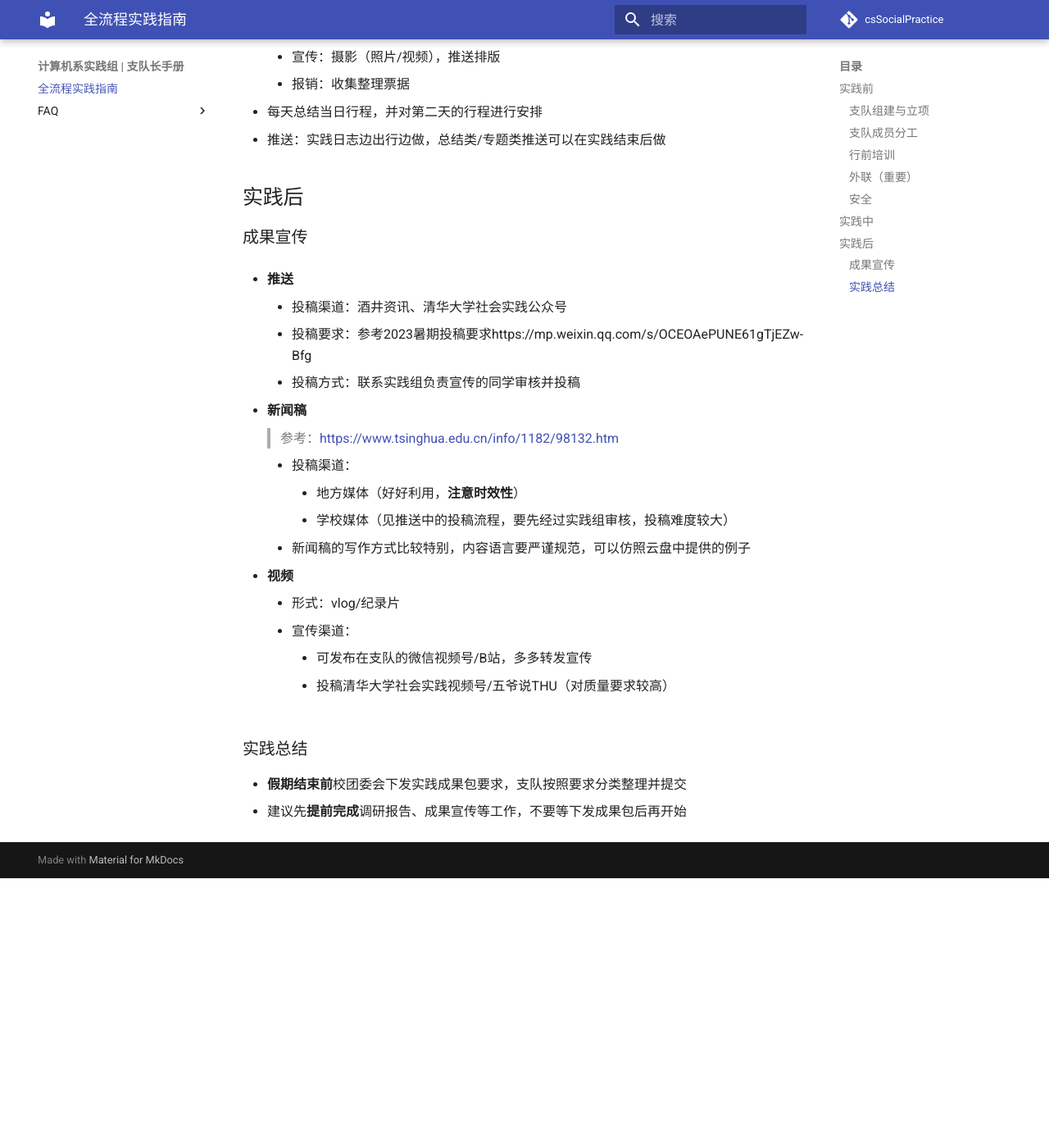
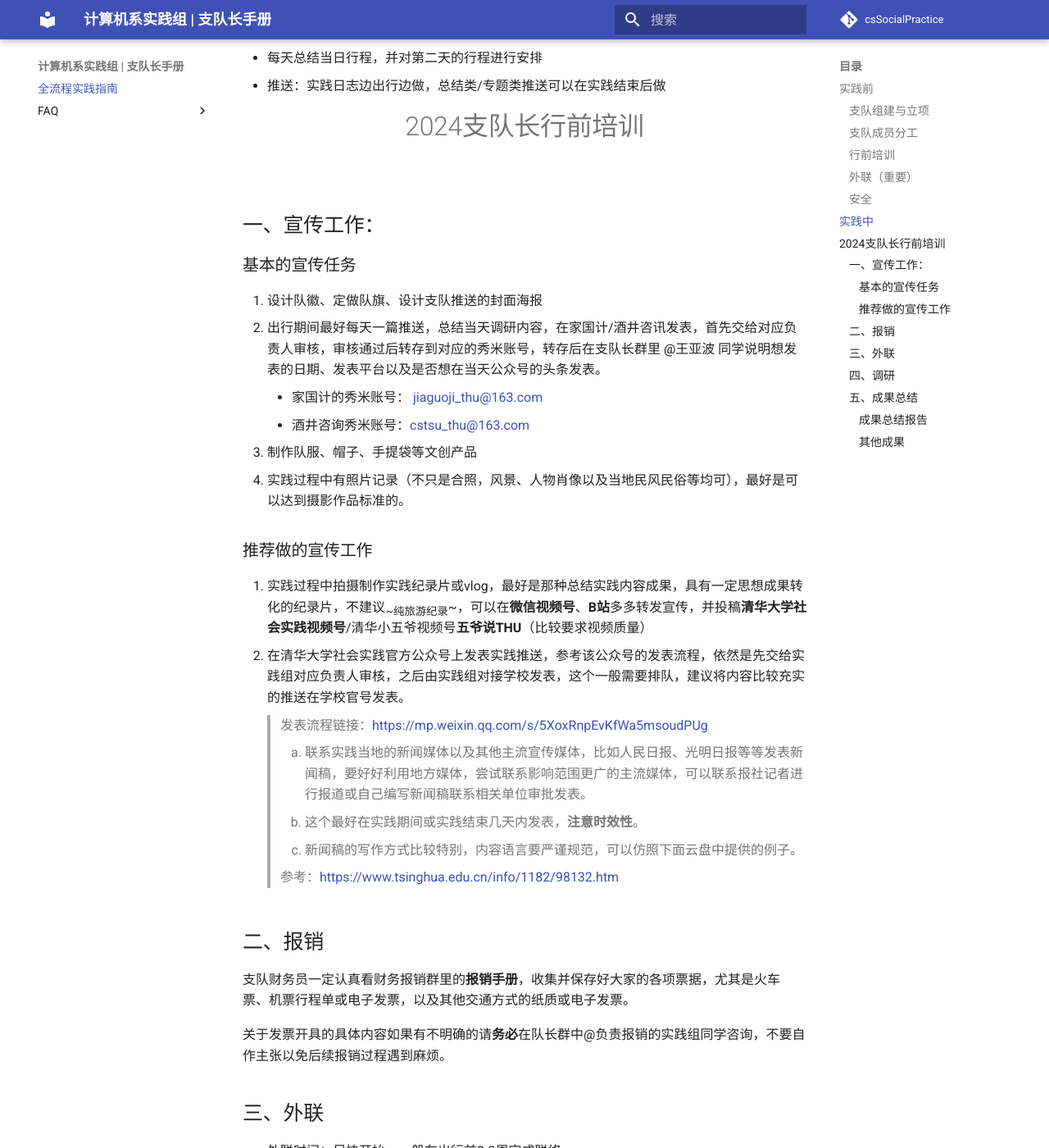
Before and after one commit to wang-yk-never/csSocialPractice, an MkDocs documentation site: the page built from docs/index.md, in a window 1280 px wide and 1400 px high, scrolled down 2069 px. Shown: the whole window at 82% size. Built offline with MkDocs 1.6.1 and Material for MkDocs 9.7.7, drawn with Linux system fonts in a browser that asks for light colours; comment, search, counter and statistics services are not loaded; before the commit the page ends 3140 px from its top, so only the background shows below that; some of the changed text lies outside the part shown.

Commit message:
feat: added 2024 branch leader training content.

```diff
--- a/docs/index.md
+++ b/docs/index.md
@@ -64,33 +64,75 @@
 - 每天总结当日行程，并对第二天的行程进行安排
 - 推送：实践日志边出行边做，总结类/专题类推送可以在实践结束后做
 
-## 实践后
+# <center> 2024支队长行前培训 </center>
 
-### 成果宣传
+## 一、宣传工作：
 
-- **推送**
+### 基本的宣传任务
 
-    - 投稿渠道：酒井资讯、清华大学社会实践公众号
-    - 投稿要求：参考2023暑期投稿要求https://mp.weixin.qq.com/s/OCEOAePUNE61gTjEZw-Bfg
-    - 投稿方式：联系实践组负责宣传的同学审核并投稿
+1. 设计队徽、定做队旗、设计支队推送的封面海报
+2. 出行期间最好每天一篇推送，总结当天调研内容，在家国计/酒井咨讯发表，首先交给对应负责人审核，审核通过后转存到对应的秀米账号，转存后在支队长群里 @王亚波 同学说明想发表的日期、发表平台以及是否想在当天公众号的头条发表。
+    - 家国计的秀米账号： [jiaguoji_thu@163.com](mailto:jiaguoji_thu@163.com)
+    - 酒井咨询秀米账号：[cstsu_thu@163.com](mailto:cstsu_thu@163.com)
+3. 制作队服、帽子、手提袋等文创产品
+4. 实践过程中有照片记录（不只是合照，风景、人物肖像以及当地民风民俗等均可），最好是可以达到摄影作品标准的。
 
-- **新闻稿**
+### 推荐做的宣传工作
+
+1. 实践过程中拍摄制作实践纪录片或vlog，最好是那种总结实践内容成果，具有一定思想成果转化的纪录片，不建议~~纯旅游纪录~~，可以在**微信视频号**、**B站**多多转发宣传，并投稿**清华大学社会实践视频号**/清华小五爷视频号**五爷说THU**（比较要求视频质量）
+2. 在清华大学社会实践官方公众号上发表实践推送，参考该公众号的发表流程，依然是先交给实践组对应负责人审核，之后由实践组对接学校发表，这个一般需要排队，建议将内容比较充实的推送在学校官号发表。
+
+    > 发表流程链接：https://mp.weixin.qq.com/s/5XoxRnpEvKfWa5msoudPUg
+    >
+3. 联系实践当地的新闻媒体以及其他主流宣传媒体，比如人民日报、光明日报等等发表新闻稿，要好好利用地方媒体，尝试联系影响范围更广的主流媒体，可以联系报社记者进行报道或自己编写新闻稿联系相关单位审批发表。
+    - 这个最好在实践期间或实践结束几天内发表，**注意时效性**。
+    - 新闻稿的写作方式比较特别，内容语言要严谨规范，可以仿照下面云盘中提供的例子。
 
     > 参考：https://www.tsinghua.edu.cn/info/1182/98132.htm
+    >
 
-    - 投稿渠道：
-        - 地方媒体（好好利用，**注意时效性**）
-        - 学校媒体（见推送中的投稿流程，要先经过实践组审核，投稿难度较大）
-    - 新闻稿的写作方式比较特别，内容语言要严谨规范，可以仿照云盘中提供的例子
+## 二、报销
 
-- **视频**
+支队财务员一定认真看财务报销群里的**报销手册**，收集并保存好大家的各项票据，尤其是火车票、机票行程单或电子发票，以及其他交通方式的纸质或电子发票。
 
-    - 形式：vlog/纪录片
-    - 宣传渠道：
-        - 可发布在支队的微信视频号/B站，多多转发宣传
-        - 投稿清华大学社会实践视频号/五爷说THU（对质量要求较高）
+关于发票开具的具体内容如果有不明确的请**务必**在队长群中@负责报销的实践组同学咨询，不要自作主张以免后续报销过程遇到麻烦。
 
-### 实践总结
+## 三、外联
+
+- 外联时间：尽快开始，一般在出行前2-3周完成联络
+- 外联渠道：
+    - 系里的学长学姐/老师（一般对于专业认知类的企业外联比较有效，班团实践充分利用班主任的资源）
+    - 直接联络当地团委（一般对于基层调研类比较有效，esp.去乡村）
+    - 学校的实践基地（关注清华大学社会实践公众号上发布的基地信息）
+    - 依托地域社团、支队成员家乡
+    - 系友会、系职业发展中心的老师
+- **介绍信与公函**的说明：联系实践组开具，相关模板会上传至云盘
+    - 开校级介绍信与公函大概需要【一周】（落款校团委）
+    - 开院系级介绍信与公函大概需要【两天】（落款系党委）
+- 注意事项：
+    - 需要注意时间，**最好在工作时间开展外联工作**
+    - 随时与实践地沟通，互相了解筹备情况，避免出现沟通问题，减小突发情况造成的不便
+    - 如果要到实践地进行调研采访，要**提前将自己的采访提纲发给对方**（如果是到实践地进行支教或开展其他活动，要提交将详细活动策划发给对方），征得对方同意。
+    - 对于比较有意愿与清华实践进一步合作的参访单位，支队长或负责外联的同学在实践期间可以询问对方**是否愿意与清华大学开展长期实践合作**，清华大学官方会为实践地授牌“**清华大学社会实践基地**”，如果对方同意可以将联系方式发给实践组，由实践组同学对接后续事宜。
+
+## 四、调研
+
+- 每日实地调研之前，召集支队员开会讨论调研的方向和需要调研的问题，记录并总结出一份调研提纲，至少提前一天发给接受调研的参访单位，让对方针对调研问题进行准备。
+- 实地调研期间，需要有支队员做会议记录，文字记录或音视频记录均可，在进行视频记录或音频记录时需要先询问对方人员是否方便出境，以及会议内容**是否允许拍摄或**录音，不要给对方造成困扰。（一般来讲~~可以偷偷录音~~，但拍摄影像资料之前一定要提前询问）
+- 实地调研后进一步总结会议记录，根据问题的层次结构梳理出当天的调研报告并制作成推送发表。
+
+## 五、成果总结
 
 - **假期结束前**校团委会下发实践成果包要求，支队按照要求分类整理并提交
 - 建议先**提前完成**调研报告、成果宣传等工作，不要等下发成果包后再开始
+
+### 成果总结报告
+
+- 针对实践中调研的某一问题进行重点阐述，**需要结合图表数据**，支队在实践过程中通过各种调研手段收集的数据制作的图表会成为较大的加分项，当然网上的数据也可以使用，务必用数据支撑实践报告。
+- 对实践报告进行进一步总结升华，突出研究问题，可以形成学术报告，丰富实践成果（甚至可以去挑战杯和srt立项，会有很大加分）
+- （可以私实践组的工作人员要往届优秀总结报告
+
+### 其他成果
+
+- 比较好做的是摄影作品成果、公众号、视频宣传成果、以及文创成果（设计的队徽队旗队服等都属于文创成果，当然如果有结合实践地文化内容的成果更是极好的了）
+- 新闻稿是很大的加分项，尤其是影响力较大的新闻单位的宣传
```
